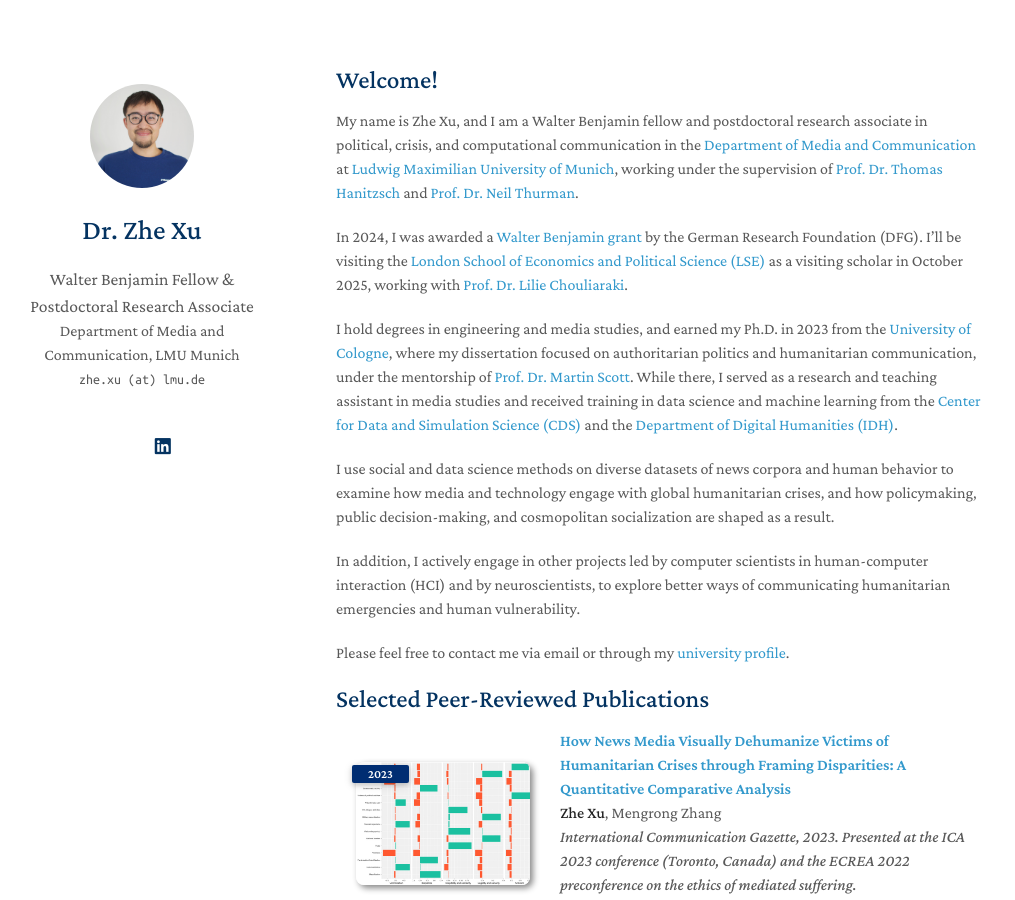
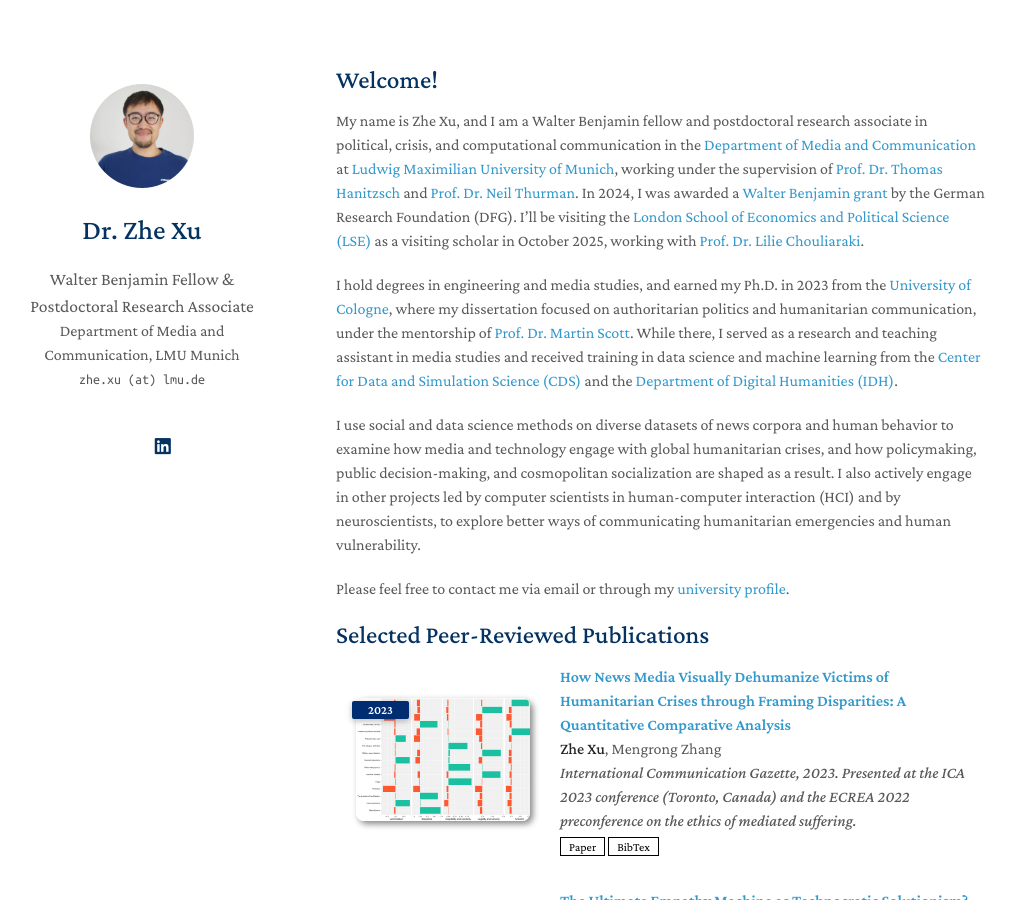
Before and after one commit to zhexuphd/home, a Jekyll site: the page built from index.md, in a window 1280 px wide and 900 px high. Shown: the whole window, without its empty margins (134-1149 px from the left). Built offline with Jekyll 4.4.1, drawn with Linux system fonts in a browser that asks for light colours; a style sheet for code colours, icons or effects is not loaded; our own code applies the rules of GitHub Pages for plain Markdown files.

Commit message:
Update index.md

```diff
--- a/index.md
+++ b/index.md
@@ -3,15 +3,11 @@
 ---
 
 ## Welcome!
-My name is Zhe Xu, and I am a Walter Benjamin fellow and postdoctoral research associate in political, crisis, and computational communication in the [Department of Media and Communication](https://www.ifkw.uni-muenchen.de/index.html) at [Ludwig Maximilian University of Munich](https://www.lmu.de/en/), working under the supervision of [Prof. Dr. Thomas Hanitzsch](https://www.ifkw.uni-muenchen.de/organisation/personen/professoren/hanitzsch_thomas/index.html) and [Prof. Dr. Neil Thurman](https://neilthurman.com/).
-
-In 2024, I was awarded a [Walter Benjamin grant](https://www.dfg.de/en/research-funding/funding-opportunities/programmes/individual/walter-benjamin) by the German Research Foundation (DFG). I’ll be visiting the [London School of Economics and Political Science (LSE)](https://www.lse.ac.uk/) as a visiting scholar in October 2025, working with [Prof. Dr. Lilie Chouliaraki](https://www.lse.ac.uk/media-and-communications/people/academic-staff/lilie-chouliaraki).
+My name is Zhe Xu, and I am a Walter Benjamin fellow and postdoctoral research associate in political, crisis, and computational communication in the [Department of Media and Communication](https://www.ifkw.uni-muenchen.de/index.html) at [Ludwig Maximilian University of Munich](https://www.lmu.de/en/), working under the supervision of [Prof. Dr. Thomas Hanitzsch](https://www.ifkw.uni-muenchen.de/organisation/personen/professoren/hanitzsch_thomas/index.html) and [Prof. Dr. Neil Thurman](https://neilthurman.com/). In 2024, I was awarded a [Walter Benjamin grant](https://www.dfg.de/en/research-funding/funding-opportunities/programmes/individual/walter-benjamin) by the German Research Foundation (DFG). I’ll be visiting the [London School of Economics and Political Science (LSE)](https://www.lse.ac.uk/) as a visiting scholar in October 2025, working with [Prof. Dr. Lilie Chouliaraki](https://www.lse.ac.uk/media-and-communications/people/academic-staff/lilie-chouliaraki).
 
 I hold degrees in engineering and media studies, and earned my Ph.D. in 2023 from the [University of Cologne](https://www.uni-koeln.de/en/), where my dissertation focused on authoritarian politics and humanitarian communication, under the mentorship of [Prof. Dr. Martin Scott](https://research-portal.uea.ac.uk/en/persons/martin-scott). While there, I served as a research and teaching assistant in media studies and received training in data science and machine learning from the [Center for Data and Simulation Science (CDS)](https://cds.uni-koeln.de/en/) and the [Department of Digital Humanities (IDH)](https://dh.phil-fak.uni-koeln.de/).
 
-I use social and data science methods on diverse datasets of news corpora and human behavior to examine how media and technology engage with global humanitarian crises, and how policymaking, public decision-making, and cosmopolitan socialization are shaped as a result.
-
-In addition, I actively engage in other projects led by computer scientists in human-computer interaction (HCI) and by neuroscientists, to explore better ways of communicating humanitarian emergencies and human vulnerability.
+I use social and data science methods on diverse datasets of news corpora and human behavior to examine how media and technology engage with global humanitarian crises, and how policymaking, public decision-making, and cosmopolitan socialization are shaped as a result. I also actively engage in other projects led by computer scientists in human-computer interaction (HCI) and by neuroscientists, to explore better ways of communicating humanitarian emergencies and human vulnerability.
 
 Please feel free to contact me via email or through my [university profile](https://www.ifkw.uni-muenchen.de/organisation/personen/mitarbeiter/xu_zhe/index.html).
 
```
